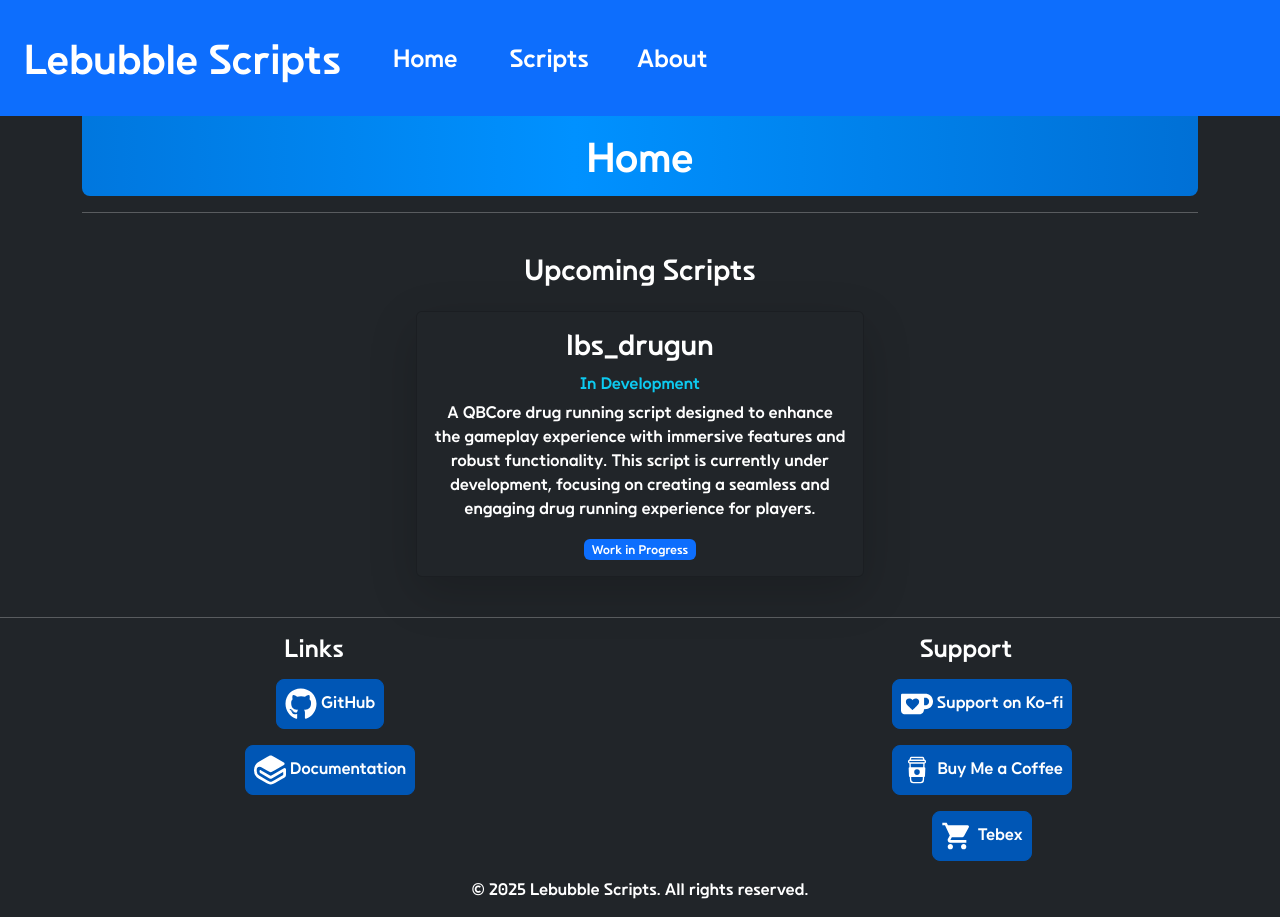
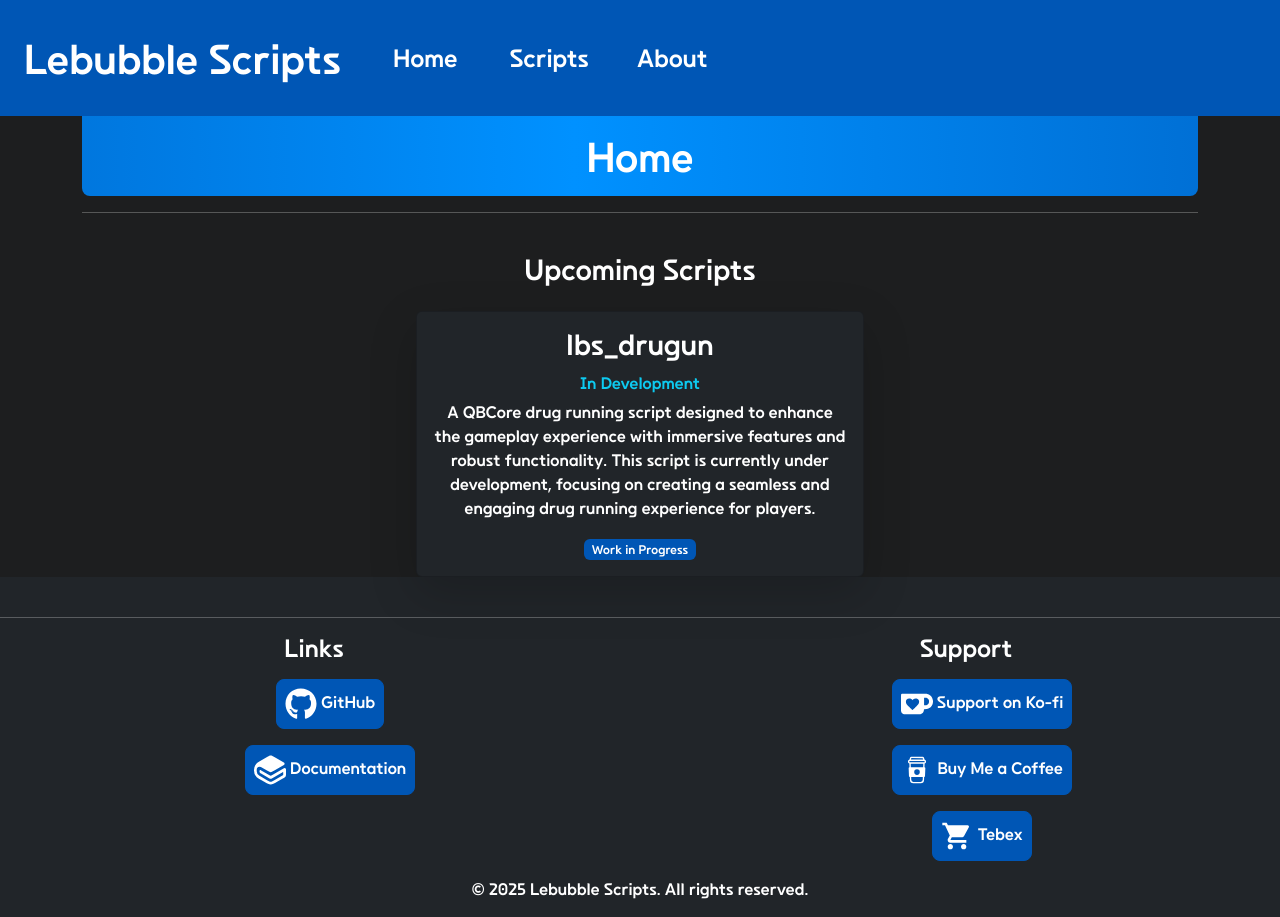
Before and after one commit to jroelofsz/sync-react-site, a React (Vite) app: page / in a window 1280 px wide. Built offline with nearby package versions, Linux system fonts and the light colour scheme.

Commit message:
moved CSS import to app.tsx to ensure bootstrap classes are overwritten

```diff
--- a/src/App.tsx
+++ b/src/App.tsx
@@ -1,6 +1,7 @@
 import { BrowserRouter as Router, Routes, Route } from 'react-router-dom';
 import 'bootstrap/dist/css/bootstrap.min.css'
 import 'bootstrap/dist/js/bootstrap.bundle.min.js';
+import './App.css'
 import Navbar from './pages/NavBar'
 import Home from './pages/Home';
 import Scripts from './pages/Scripts';
@@ -10,7 +11,7 @@ import About from './pages/About';
 function App() {
 
   return (
-    <div className='app-wrapper bg-dark'>
+    <div className='app-wrapper'>
       <Router>
         <Navbar />
         <Routes>
--- a/src/main.tsx
+++ b/src/main.tsx
@@ -1,6 +1,5 @@
 import { StrictMode } from 'react'
 import { createRoot } from 'react-dom/client'
-import './App.css'
 import App from './App.tsx'
 import '@fortawesome/fontawesome-free/css/all.min.css';
 
```
